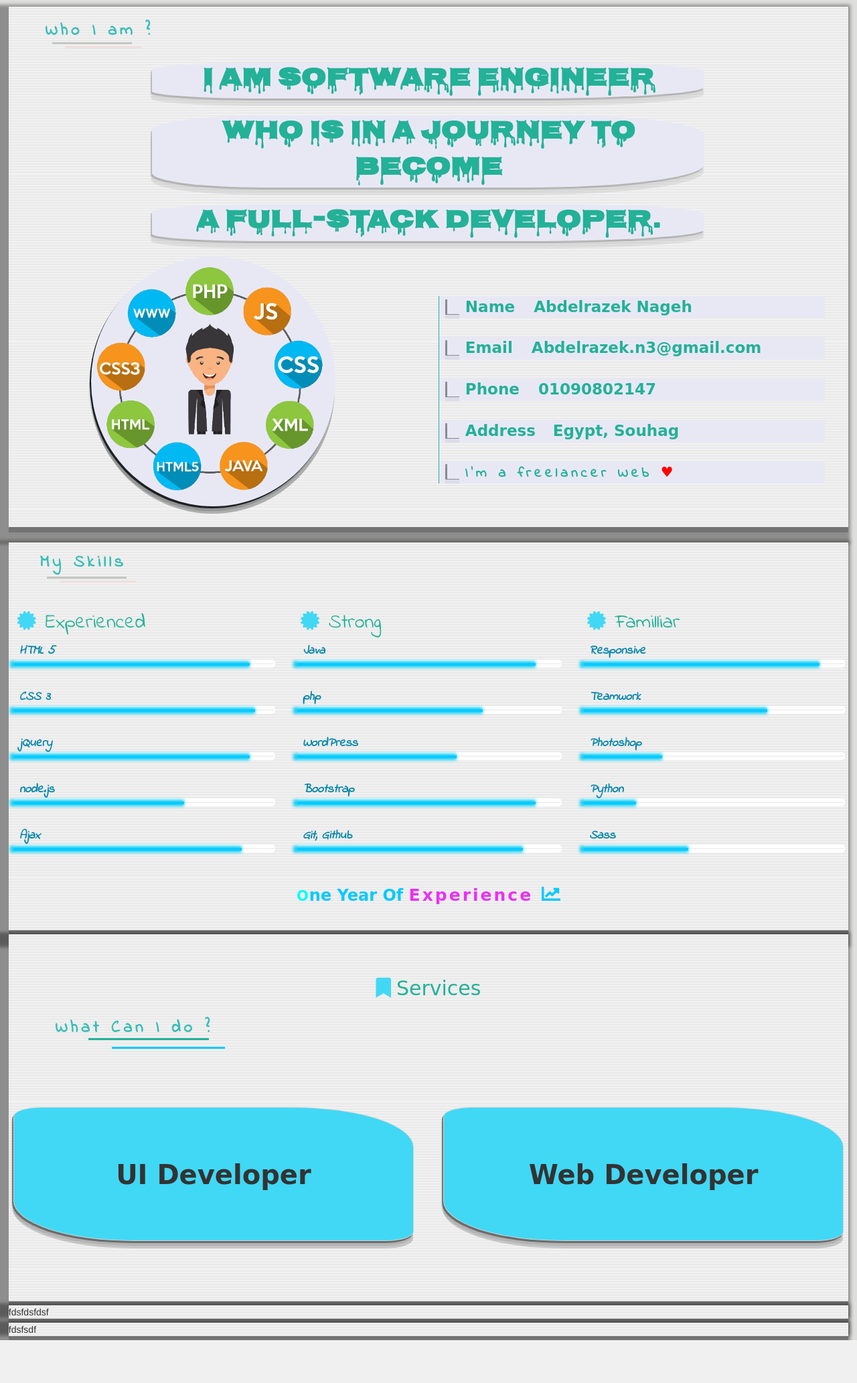
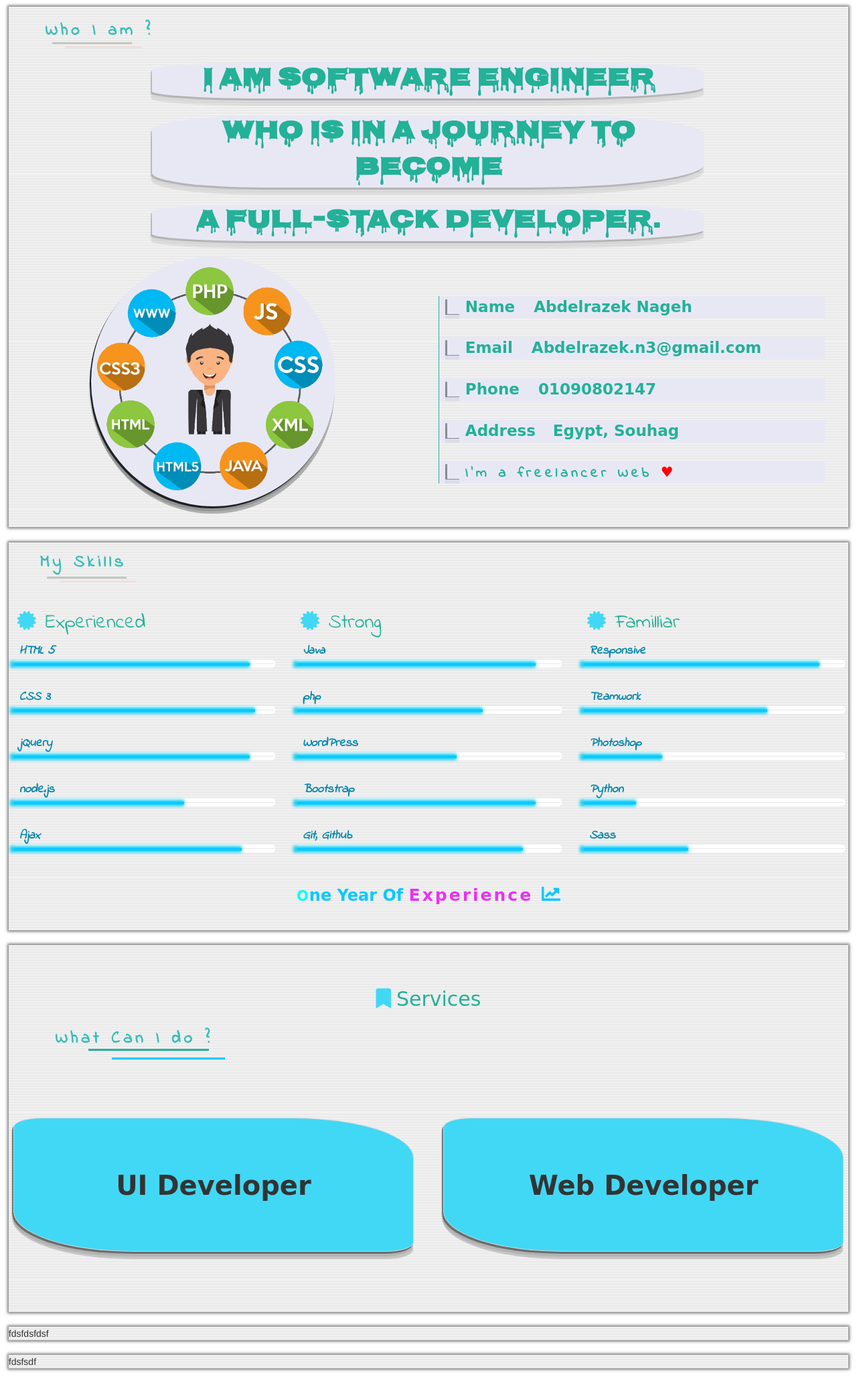
Before and after one commit to Abd-Elrazek/MY_Website, a PHP site: page / in a window 1280 px wide. Shown: the part 46-2111 px from the top of the page at 67% size. Before the commit the page ends 2047 px from the top, so only its background shows below. Run offline with PHP 8.4, Linux system fonts and the light colour scheme; some web fonts are replaced.

Commit message:
I modified in page of card

```diff
--- a/css/main-style.css
+++ b/css/main-style.css
@@ -2,7 +2,7 @@ html,
 body {
 	margin: 0;
 	padding: 0;
-	background-color: rgb(222, 222, 221);
+	background-color: white;
 	overflow-x: hidden;
 }
 
@@ -33,12 +33,12 @@ body {
 	background: url("../images/white.jpg");
 	max-width: 98%;
 	width: 2600px;
+	height: auto;
 	margin-top: 6px;
-	margin-bottom: 6px;
+	margin-bottom: 22px;
 	margin-right: auto;
 	margin-left: auto;
-	height: auto;
-	box-shadow: 0 6px 6px 0 rgba(0, 0, 0, .2), 0 1px 1px 0 rgba(0, 0, 0, .14), 0 2px 1px -1px rgba(0, 0, 0, .12);
+	box-shadow: rgba(99, 97, 97, 0.89) 0px 0px 0px 0px, rgba(64, 62, 63, 0.09) 0px 0px 0px 0px, rgba(0, 0, 0, 0.52) 0px 0px 4px 2px;
 }
 
 .inside_card {
--- a/js/toggle-switch.js
+++ b/js/toggle-switch.js
@@ -3,8 +3,7 @@
 var checked = function () {
 	var n = document.getElementById("switch").checked;
 	if (n)
-		$("body").css("background-color", "rgb(222, 222, 221)")
-	$('.navbar-default').css("background-color", "rgb(255, 255, 255)");
+		$('.navbar-default').css("background-color", "rgb(255, 255, 255)");
 	$('.navbar-default .navbar-nav li a').css("color", "black");
 	$('.T_').css("background", "#222"); // T_ class for label for chechbox
 	$('.navbar-default .navbar-nav .active a').css({
@@ -17,7 +16,7 @@ var checked = function () {
 	$(".fa-moon").css("color", "rgb(148, 148, 147)");
 	$(".navbar-default").css("border-color", "#222");
 	$(".card").css("background", "url('images/white.jpg')")
-	$(".card").css("box-shadow", "rgba(99, 97, 97, 0.58) 0px 8px 0px 0px, rgba(64, 62, 63, 0.09) 1px 0px 0px 0px, rgba(0, 0, 0, 0.36) -11px 11px 5px 14px")
+	//	$(".card").css("box-shadow", "rgba(99, 97, 97, 0.58) 0px 8px 0px 0px, rgba(64, 62, 63, 0.09) 1px 0px 0px 0px, rgba(0, 0, 0, 0.36) -11px 11px 5px 14px")
 	if (!n) {
 		$("body").css("background-color", "rgb(66, 66, 64)")
 		$(".card").css("box-shadow", "rgba(0, 0, 0, 0.69) 0px 6px 6px 0px, rgba(10, 6, 9, 0.6) 0px 1px 1px 0px, rgba(0, 0, 0, 0.28) 0px 10px 4px 14px")
```
